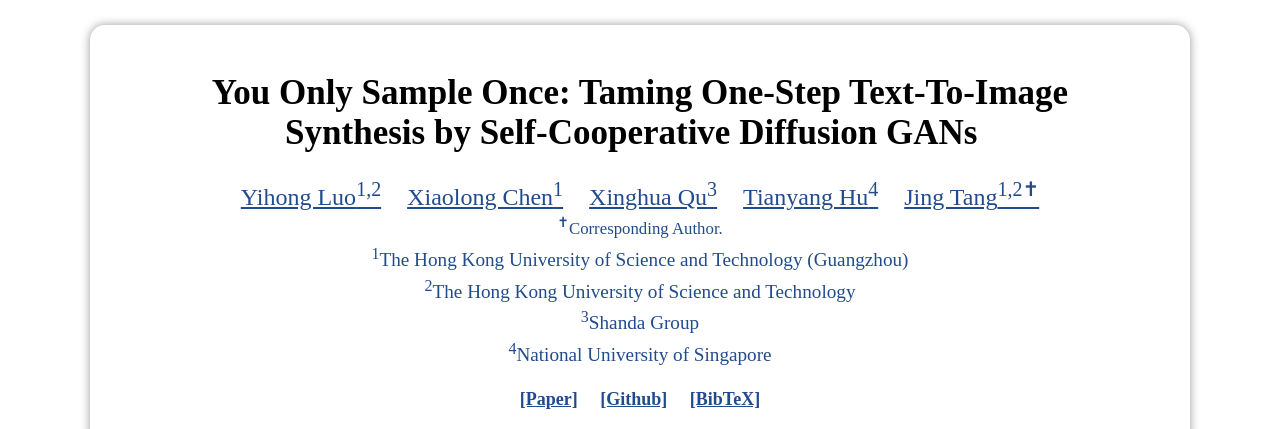
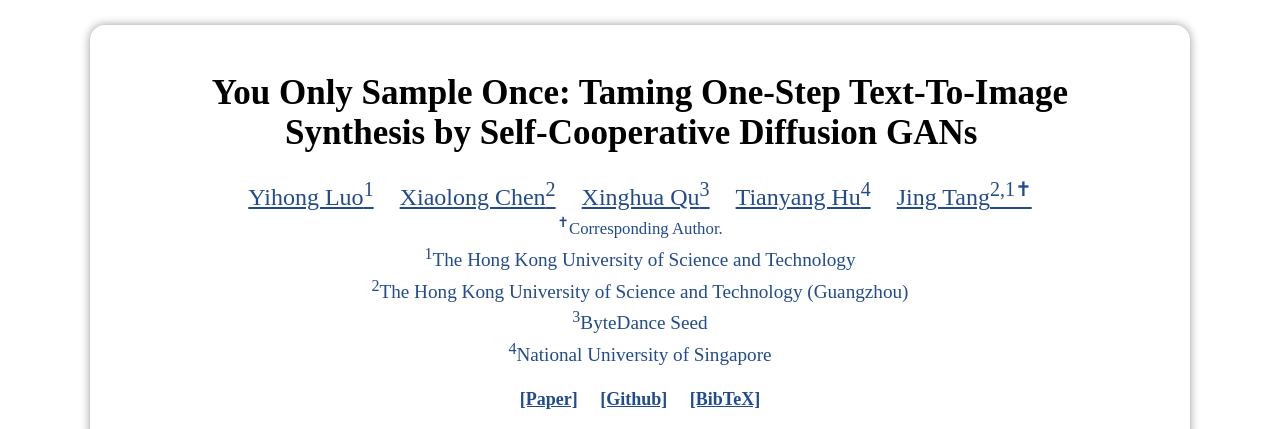
Before and after one commit to yoso-t2i/yoso-t2i.github.io, a plain HTML site: page index.html in a window 1280 px wide. Shown: the top 429 px of the page. Drawn offline with nearby package versions, Linux system fonts and the light colour scheme.

Commit message:
institution

```diff
--- a/index.html
+++ b/index.html
@@ -24,20 +24,20 @@
 <div class="content">
   <h1><strong>You Only Sample Once: Taming One-Step Text-To-Image Synthesis by Self-Cooperative Diffusion GANs</strong>&nbsp;&nbsp;</h1>
   <p id="authors" class="serif">
-    <a href="https://scholar.google.com/citations?user=9VfuwdsAAAAJ&hl=zh-CN&oi=ao">Yihong Luo<sup>1,2<dag></sup></a>
-    <a href="https://scholar.google.com/citations?hl=zh-CN&user=FnznrkIAAAAJ">Xiaolong Chen<sup>1</sup></a>
+    <a href="https://scholar.google.com/citations?user=9VfuwdsAAAAJ&hl=zh-CN&oi=ao">Yihong Luo<sup>1<dag></sup></a>
+    <a href="https://scholar.google.com/citations?hl=zh-CN&user=FnznrkIAAAAJ">Xiaolong Chen<sup>2</sup></a>
     <a href="https://xinghua-qu.github.io">Xinghua Qu<sup>3</sup></a>
     <a href="https://hu-tianyang.github.io">Tianyang Hu<sup>4</sup></a>
-    <a href="https://sites.google.com/view/jtang">Jing Tang<sup>1,2✝<dag></sup></a>
+    <a href="https://sites.google.com/view/jtang">Jing Tang<sup>2,1✝<dag></sup></a>
     <br>
     <a style="font-size: 0.7em"><sup>✝</sup>Corresponding Author.</a>
     <br>
     <span style="font-size: 0.8em; margin-top: 0.5em">
-      <a><sup>1</sup>The Hong Kong University of Science and Technology (Guangzhou)</a>
+      <a><sup>1</sup>The Hong Kong University of Science and Technology</a>
       <br>
-      <a><sup>2</sup>The Hong Kong University of Science and Technology</a>
+      <a><sup>2</sup>The Hong Kong University of Science and Technology (Guangzhou)</a>
       <br>
-      <a><sup>3</sup>Shanda Group</a>
+      <a><sup>3</sup>ByteDance Seed</a>
       <br>
       <a><sup>4</sup>National University of Singapore</a>
     </span>
```
